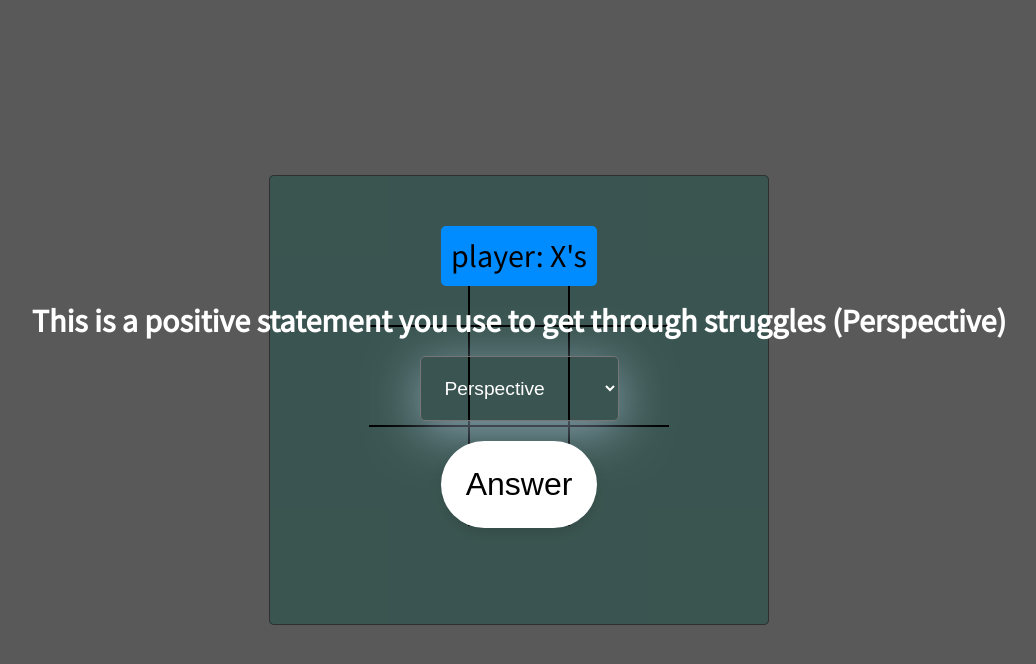
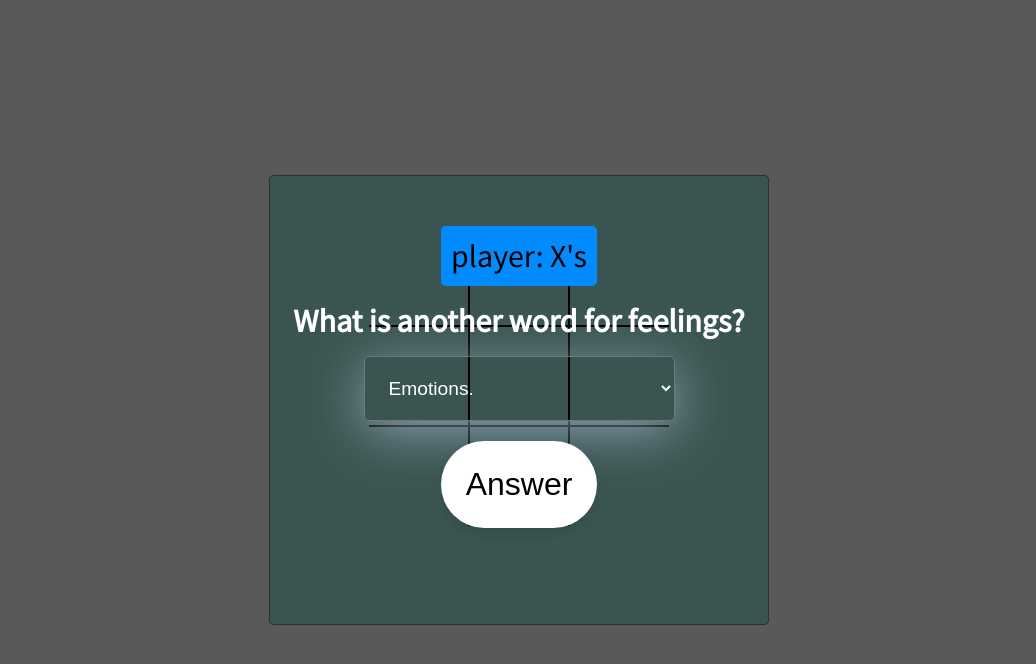
Before and after one commit to scubaluke/TicTacToe, a plain HTML site: page index.html in a window 1280 px wide. Both pictures are taken after a click on the button "Play!". Shown: the whole page, without its empty margins (121-1157 px from the left). Drawn offline with Linux system fonts and the light colour scheme.

Commit message:
4 emotion games and correct screen added

```diff
--- a/funStyle.css
+++ b/funStyle.css
@@ -139,7 +139,7 @@ body {
 }
 
 .winningMessage {
-  transition: ease-in 3s;
+  /* transition: ease-in 3s; */
   display: none;
   position: fixed;
   top: 0;
@@ -195,7 +195,7 @@ body {
   border-radius: 5px;
 }
 .questionPopUp {
-  transition: ease-in 3s;
+  transition: ease-in 1s;
   display: none;
   position: fixed;
   top: 0;
@@ -220,9 +220,25 @@ body {
   margin-top: 20px;
   color: rgb(255, 73, 73);
 }
+.correct {
+  transition: ease-in 1s;
+  display: none;
+  position: fixed;
+  top: 0;
+  left: 0;
+  right: 0;
+  bottom: 0;
+  background-color: rgb(0, 0, 0, 0.65);
+  flex-direction: column;
+  justify-content: center;
+  align-items: center;
+  text-align: center;
+  font-size: 2.5rem;
+  color: turquoise;
+}
 .show {
   display: flex;
-  z-index: 99;
+  /* z-index: 99; */
   overflow: auto;
   max-height: 999em;
 }
@@ -279,7 +295,11 @@ body {
   color: rgb(223, 126, 91);
   font-size: 2rem;
 }
-
+.directions {
+  margin: 8%;
+  line-height: 1.6rem;
+  color: #ddd;
+}
 .thinking.show {
   display: flex;
   z-index: 100;
--- a/index.html
+++ b/index.html
@@ -28,8 +28,11 @@
 </div>
 </div>
 
-<div class="choosePlayersAndGame show">
 
+
+
+<div class="choosePlayersAndGame">
+    <h3 class="directions" >Directions: Pick One Player to play against the computer, or Two Players to play against a friend. When it says Xs, answer the question correctly to gain an X. Then put the X anywhere you want on the Tic-Tac-Toe board. Os will go next by answering the question. If Os gets it correct, they get to place an O on the board. If they get the answer wrong, Xs get to answer the question for a chance to put another X on the board. Be the first to get 3 in a row to win!</h3>
     <div class="customSelect" >
     <label class="players"  for="players">
         <h3>Players</h3>
@@ -44,9 +47,11 @@
       <label for="game" class="gameToPlay">
           <h3>Game:</h3>
         <select name="game" id="questionsToAsk">
-            <option value="emotion">Emotional Learning</option>
-           <option value="addition">Addition</option>
-              <option value="subtraction">Subtraction</option>
+            <option value="game1">Game 1</option>
+           <option value="game2">Game 2</option>
+              <option value="game3">Game 3</option>
+              <option value="game4">Game 4</option>
+
          </select>
          </label>
     </div>
@@ -77,6 +82,11 @@
 </div>
 
 
+<div class="correct">
+    <h2>You’re right!</h2>
+
+</div>
+
 <div class="winningMessage" id="winningMessage">
     <div data-winning-message-text></div>
     <button id="restart">Play Again</button>
--- a/index.js
+++ b/index.js
@@ -15,6 +15,7 @@ const winningMessageElement = document.querySelector('#winningMessage')
 const choosePlayersAndGame = document.querySelector('.choosePlayersAndGame')
 const choosePlayersAndGameBtn = document.querySelector('#startGame')
 choosePlayersAndGameBtn.addEventListener('click', playersAndGameChosen)
+
 function askPlayerNum() {
     choosePlayersAndGame.classList.add('show')
 }
@@ -186,46 +187,61 @@ const inputBoxType = {
     addition: 'dropDown',
 }
 const questions = {
-    subtraction: [
-        { answer: 0, question: '1 - 1', hint: 'Think about 0 and why',},
-        { answer: 1, question: '2 - 1', hint: 'Think about 1',},
-        { answer: 0, question: '2 - 2', hint: 'Think about 0 and why.',},
-        { answer: 1, question: '3 - 2', hint: 'Think about 1 and why.',},
-        { answer: 3, question: '5 - 2', hint: 'Think about 3 and why.',},
-        { answer: 4, question: '6 - 2', hint: 'Think about 4 and why.',},
-        { answer: 3, question: '6 - 3', hint: 'Think about 3 and why.',},
-        { answer: 1, question: '5 - 4', hint: 'Think about 1 and why.',},
-        { answer: 4, question: '5 - 1', hint: 'Think about 4 and why.',},
+    game1: [
+        {question: 'What is another word for feelings?', answer: 'Emotions.', },
+        {question: 'What is a positive sentence you say to yourself?', answer: 'Self-Talk sentence.', },
+        {question: 'What do you call WHO you are?', answer: 'Your identity.', },
+        {question: 'What is the space around your body that you get to control?', answer: 'Your personal bubble.', },
+        {question: 'What is something you can do to calm your emotions?', answer: 'Deep breathing.', },
+        {question: 'How can you know how you are feeling?', answer: 'Listen to your body.', },
+        {question: 'When you are feeling emotions that are too much for you to handle on your own, what can you do?', answer: 'Get help from a trusted adult.', },
+        {question: 'What is something you write down that you want to accomplish and work hard to do?', answer: 'A goal.', },
+        {question: 'When you need something, what can you do?', answer: 'Ask for what you need.', },
         ],
-   addition: [
-        { answer: 2, question: '1 + 1', hint: 'Think about 2 and why.',},
-        { answer: 3, question: '2 + 1' , hint: 'Think about 3 and why.',},
-        { answer: 4, question: '2 + 2', hint: 'Think about 4 and why.',},
-        { answer: 5, question: '2 + 3' , hint: 'Think about 5 and why.',},
-        { answer: 6, question: '3 + 3', hint: 'Think about 6 and why.',},
-        { answer: 7, question: '3 + 4', hint: 'Think about 7 and why.',},
-        { answer: 8, question: '4 + 4', hint: 'Think about 8 and why.',},
-        { answer: 9, question: '5 + 4', hint: 'Think about 9 and why.',},
-        { answer: 10, question: '5 + 5', hint: 'Think about 1 and why.0',},
+   game2: [
+         {question: 'What is it called when you listen with your whole body?', answer: 'Active Listening.', },
+         {question: 'When you have a problem, what can you do?', answer: 'Get help from an adult.', },
+         {question: 'When you need to regulate your emotions, what can you do?', answer: 'Do belly breathing', },
+         {question: 'What is it called when you know you are worthy of love?', answer: 'Self-worth.', },
+         {question: 'When you have a problem or conflict with another person, what can you say?', answer: '“I feel ___ when ___”', },
+         {question: 'Who is the person who cares about you and is kind to you?', answer: 'A friend.', },
+         {question: 'What can you do if you feel uncomfortable with someone?', answer: 'Walk away.', },
+         {question: 'What is it called when you understand how another person is feeling?', answer: 'Empathy.', },
+         {question: 'If you speak up and are courageous, what are you?', answer: 'An upstander.', },
+
+
        ],
- emotion: [
-        { answer: 'Perspective', question:  `This is a positive statement you use to get through struggles (Perspective)`, hint: 'think about .... Perspective'},
-        {answer:'Emotions',question: `This is a positive statement you use... Emotions`, hint: 'think about .... Emotions'},
-        {answer:'Agency',question:  `This is a positive statement you use... Agency`, hint: 'think about .... Agency'},
-        {answer:'Growth mindset',question:  `This a really long one for testing purposes is a positive statement you use... Growth mindset`, hint: 'think about .... Growth mindset'},
-        {answer:'Teamwork',question:  `This is a positive statement you use... Teamwork`, hint: 'think about .... Teamwork' },
-        {answer:'Goals',question: `This is a positive statement you use... Goals`, hint: 'think about .... Goals'},
-        {answer:'Values',question:  `This is a positive statement you use... Values`, hint: 'think about .... Values' },
-        {answer:'Critical Thinking',question:  `This is a positive statement you use... Critical Thinking`, hint: 'think about .... Critical Thinking'},
-        {answer:'Purpose',question:  `This is a positive statement you use...Purpose`, hint: 'think about .... Purpose'},
+ game3: [
+    {question: 'Who should you show kindness to when you are kind?', answer: 'All people, places, and animals.', },
+    {question: 'What is it called when you are friends with people who are different from you?', answer: 'Diversity.', },
+    {question: 'When we read a book that is similar to our own experience, is that book a window or a mirror?', answer: 'A mirror.', },
+    {question: 'When we read a book that is different from our own experience, is that book a window or a mirror?', answer: 'A window.', },
+    {question: 'When we label a person based on what we think they are like, what are we doing?', answer: 'Using stereotypes.', },
+    {question: 'If you change who you are when you’re with a group of friends, are you fitting in or belonging?', answer: 'Fitting in.', },
+    {question: 'If you are true to who you are when you’re with a group of friends, even if you are different from them, are you fitting in or belonging?', answer: 'Belonging.', },
+    {question: 'What is it called when everyone feels like they belong?', answer: 'Inclusion.', },
+    {question: 'Is it okay to be yourself, even though you are different from other people?', answer: 'Yes!', },
      ],
+     game4: [
+        {question: 'What part of your brain is responsible for making your heartbeat?', answer: 'Downstairs brain.', },
+        {question: 'What part of your brain is responsible for making good decisions?', answer: 'Upstairs brain.', },
+        {question: 'How can you connect your downstairs and upstairs brain when you are feeling big emotions?', answer: 'Breathe.', },
+        {question: 'What does it mean to have balance in our life?', answer: 'To have not too little or not too much of one thing.', },
+        {question: 'What are the benefits of making mistakes?', answer: 'Our brain grows and we learn from them.', },
+        {question: 'What is it called when you find joy and happiness in something?', answer: 'Joy.', },
+        {question: 'What is it called when you want to change the world?', answer: 'Activism.', },
+        {question: 'What is it called when your actions and words affect other people around you?', answer: 'The ripple effect.', },
+        {question: 'Who is someone who stands tall for what they believe in?', answer: 'Leaders.', },
+     ]
 }
+
+
 /*********  CREATING ANSWER DROP DOWN TEXT ******** */
 function generateAnswerDropdown() {
     const answerDropDownText = document.querySelector('.generateAnswerDropDown');
  if (inputBoxType[userSelectedQuestions] === 'number') {
    return answerDropDownText.innerHTML = `<input type="number" name="" class="answerDropDown" max="99" id="numberInput"/>`
- } else if (inputBoxType[userSelectedQuestions] === 'dropDown'){
+ } else {
     let optionArray = []
     questions[userSelectedQuestions].forEach(el =>  {
     optionArray.push(` <option value='${el.answer}'>${el.answer}</option>`)
@@ -258,21 +274,27 @@ function askQuestion() {
 
 function checkAnswer() {
     const answerDropDown = document.querySelector('.answerDropDown').value;
+    const correctText = document.querySelector('.correct')
+    if (questions[userSelectedQuestions][questionIndex].answer == answerDropDown) {
+        correctText.classList.add('show')
+        questionPopUp.classList.remove('show')
 
-    if (questions[userSelectedQuestions][questionIndex].answer == answerDropDown) {
-        questionPopUp.classList.remove('show')
+        setTimeout(() => {
+            correctText.classList.remove('show')
+        }, 1000);
+
  } else {
-        if (wrongAnswerCount <= 1) {
-            wrongAnswerCount += 1;
-             tryAgain.textContent = 'Not quite, try again.'
-        }else if (wrongAnswerCount <= 2) {
-            wrongAnswerCount += 1;
-             tryAgain.textContent = 'Close, try again.'
-    }  else if (wrongAnswerCount <= 3) {
+        // if (wrongAnswerCount <= 1) {
+        //     wrongAnswerCount += 1;
+        //      tryAgain.textContent = `Sorry, that's not right.`
+        // }else if (wrongAnswerCount <= 2) {
+        //     wrongAnswerCount += 1;
+             tryAgain.textContent = 'Sorry, that’s not right'
+    // }  else if (wrongAnswerCount <= 3) {
 
-        wrongAnswerCount += 1;
-         tryAgain.textContent = questions[userSelectedQuestions][questionIndex].hint
-        }
+    //     wrongAnswerCount += 1;
+        //  tryAgain.textContent = questions[userSelectedQuestions][questionIndex].hint
+        // }
     }
 }
 
```
